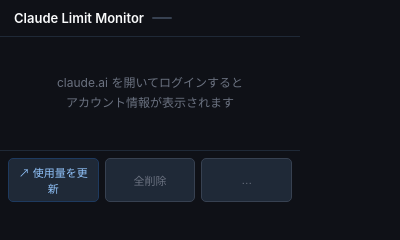
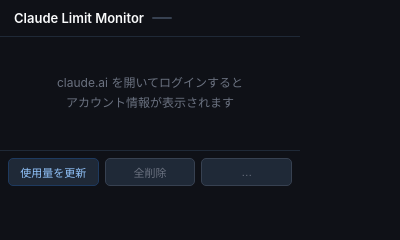
Before and after one commit to kenimo49/claude-limit-monitor, a browser extension: page popup.html in a window 400 px wide. Drawn offline with Linux system fonts and the light colour scheme.

Commit message:
fix: remove arrow icon from usage button to prevent text wrapping

```diff
--- a/popup.html
+++ b/popup.html
@@ -18,7 +18,7 @@
     </main>
 
     <footer>
-      <button id="usage-btn" class="footer-btn primary" title="使用量ページを開いてデータを更新">↗ 使用量を更新</button>
+      <button id="usage-btn" class="footer-btn primary" title="使用量ページを開いてデータを更新">使用量を更新</button>
       <button id="clear-btn" class="footer-btn danger">全削除</button>
       <button id="debug-btn" class="footer-btn">…</button>
     </footer>
```
